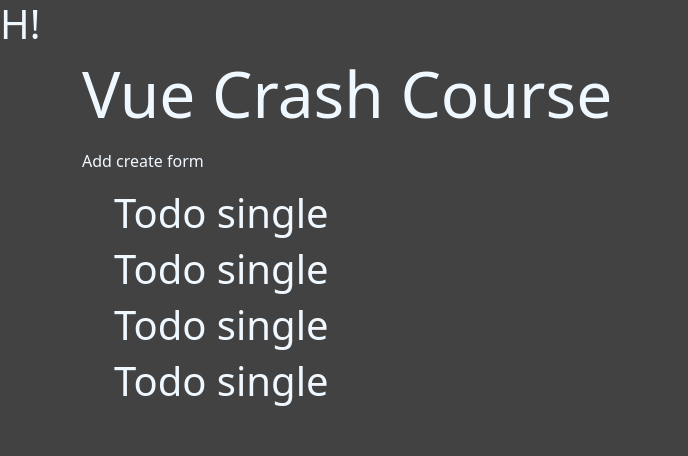
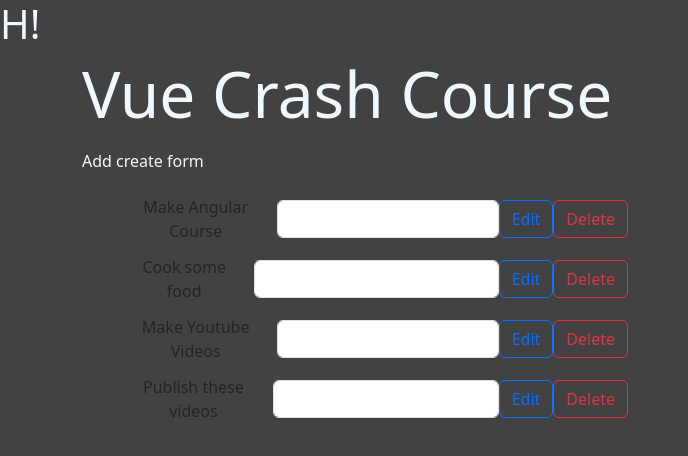
Before and after one commit to kartiksarwan2017/VueJS_Fundamentals, a Vue app: page / in a window 1280 px wide. Shown: the top 456 px of the page, without its empty margins (0-688 px from the left). Built offline with nearby package versions, Linux system fonts and the light colour scheme.

Commit message:
Adding editable form in Todo

```diff
--- a/src/components/TodoItem.vue
+++ b/src/components/TodoItem.vue
@@ -1,13 +1,32 @@
 <template>
-    <h1>Todo single</h1>
+    <li class="d-flex align-items-center list-group-item">
+      <button class="btn border-0 text-left flex-grow-1">{{todoString}}</button>
+      <form class="flex-grow-1">
+        <input type="text" class="form-control" />
+      </form>
+      <button class="btn btn-outline-primary">Edit</button>
+      <button class="btn btn-outline-danger">Delete</button>
+    </li>
 </template>
 
 <script>
 export default {
-   name: "TodoItem"
+   name: "TodoItem",
+   props: {
+    todoString: String,
+    completed: Boolean
+   },
+   data(){
+    return {
+        isEditing: false,
+        newTodoString: ""
+    }
+   }
 }
 </script>
 
 <style scoped>
-
+  .completed {
+    text-decoration: line-through;
+  }
 </style>
```
